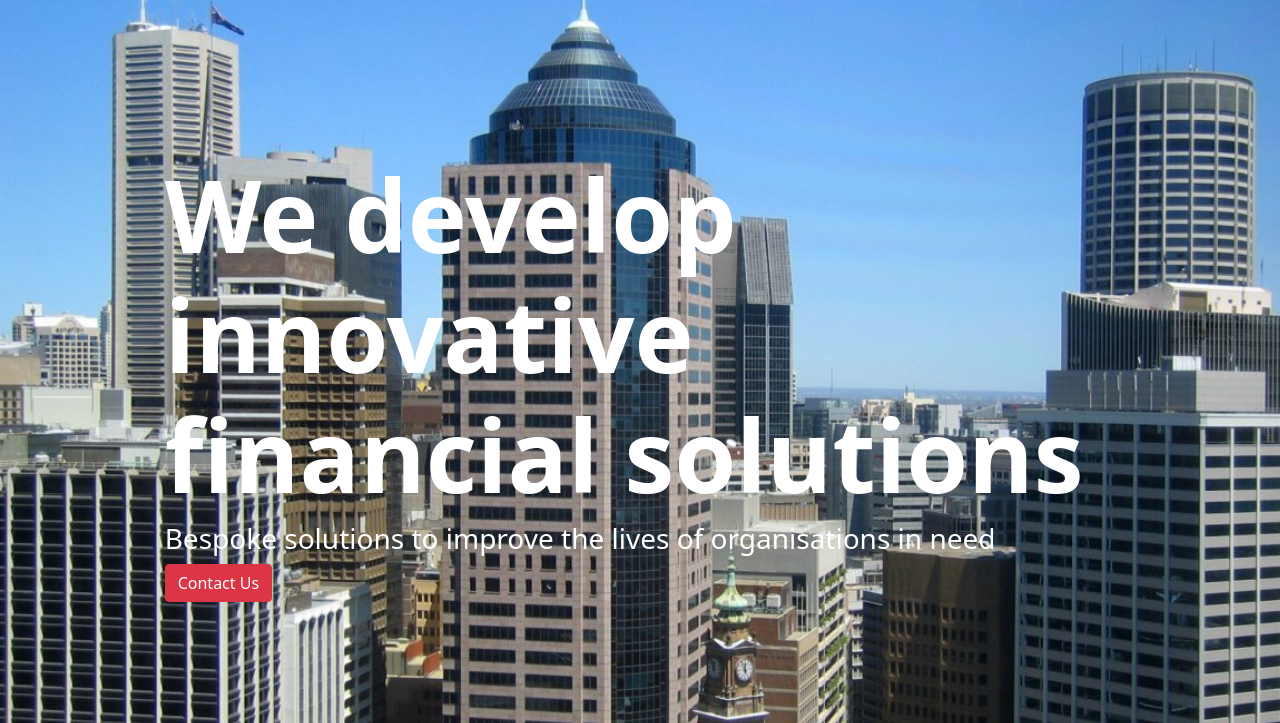
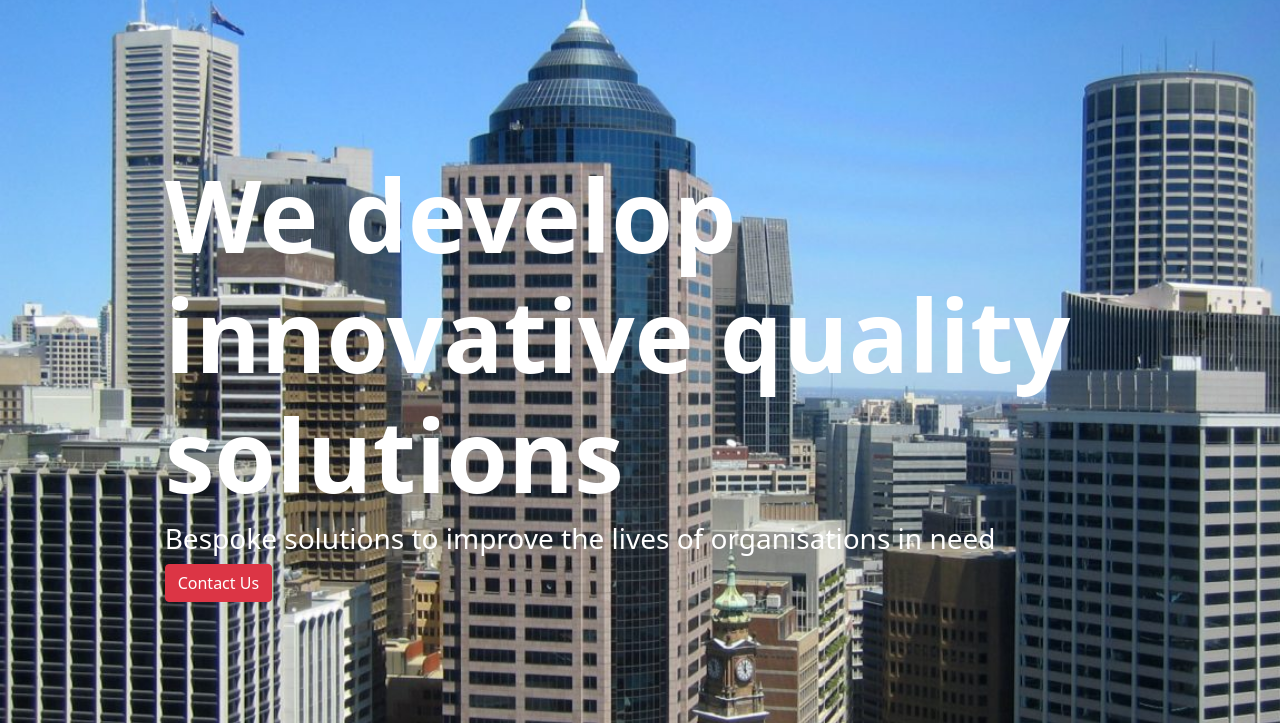
Before and after one commit to ismailoladimeji/Fintrak-Website, a plain HTML site: page index.html in a window 1280 px wide. Shown: the part 77-800 px from the top of the page. Drawn offline with Linux system fonts and the light colour scheme.

Commit message:
change title

```diff
--- a/index.html
+++ b/index.html
@@ -28,7 +28,7 @@
                 <div class="col-md-12 text-white row align-items-center justify-content-center" id='innerbox2-line1'
                 style="height: 800px;">
                     <div class="col-md-10">
-                        <h1 class="ms-md-5 fw-bolder" style="font-size: 100px;">We develop innovative financial solutions </h1>
+                        <h1 class="ms-md-5 fw-bolder" style="font-size: 100px;">We develop innovative quality solutions </h1>
                         <h4 class="ms-md-5 fs-3">Bespoke solutions to improve the lives of organisations in need</h4>
                         <button class='btn btn-danger ms-md-5' id='btn1' form-action=""><span class='text'>Contact Us</span></button>
                     </div>
```
